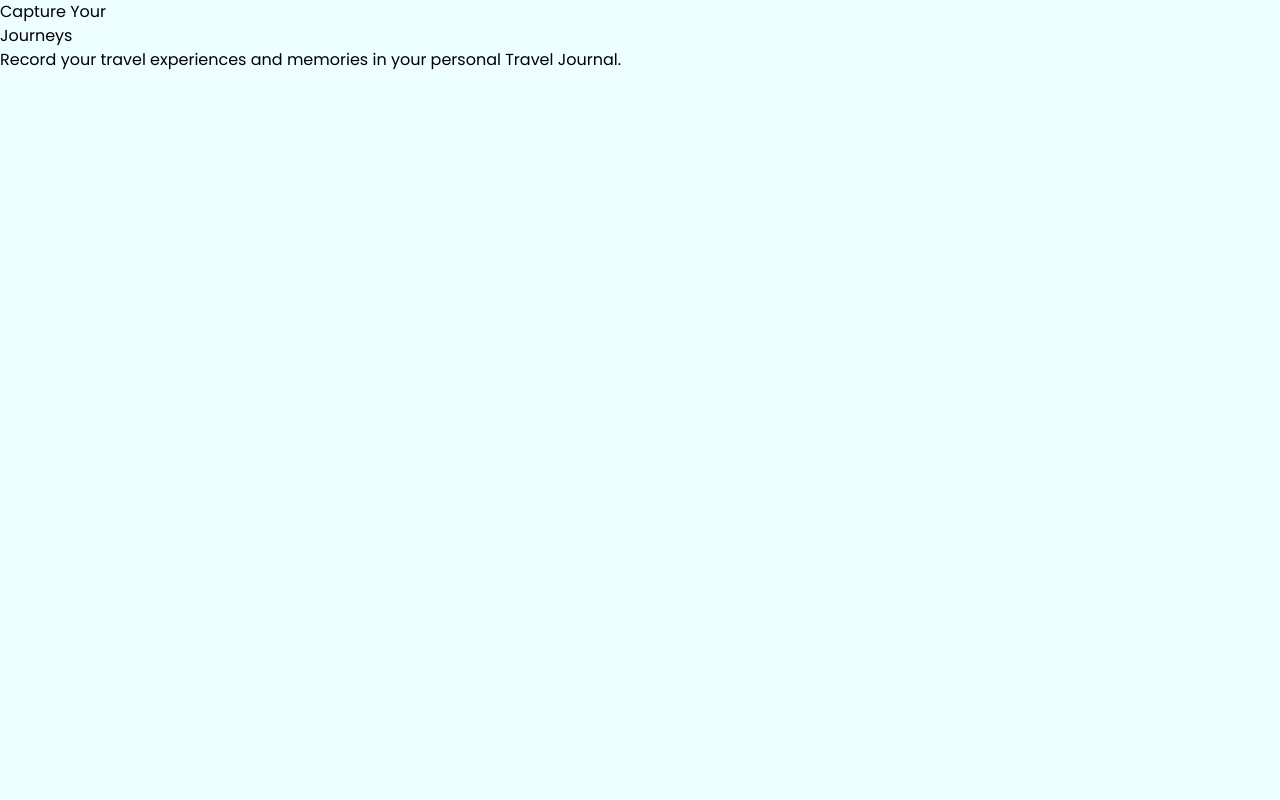
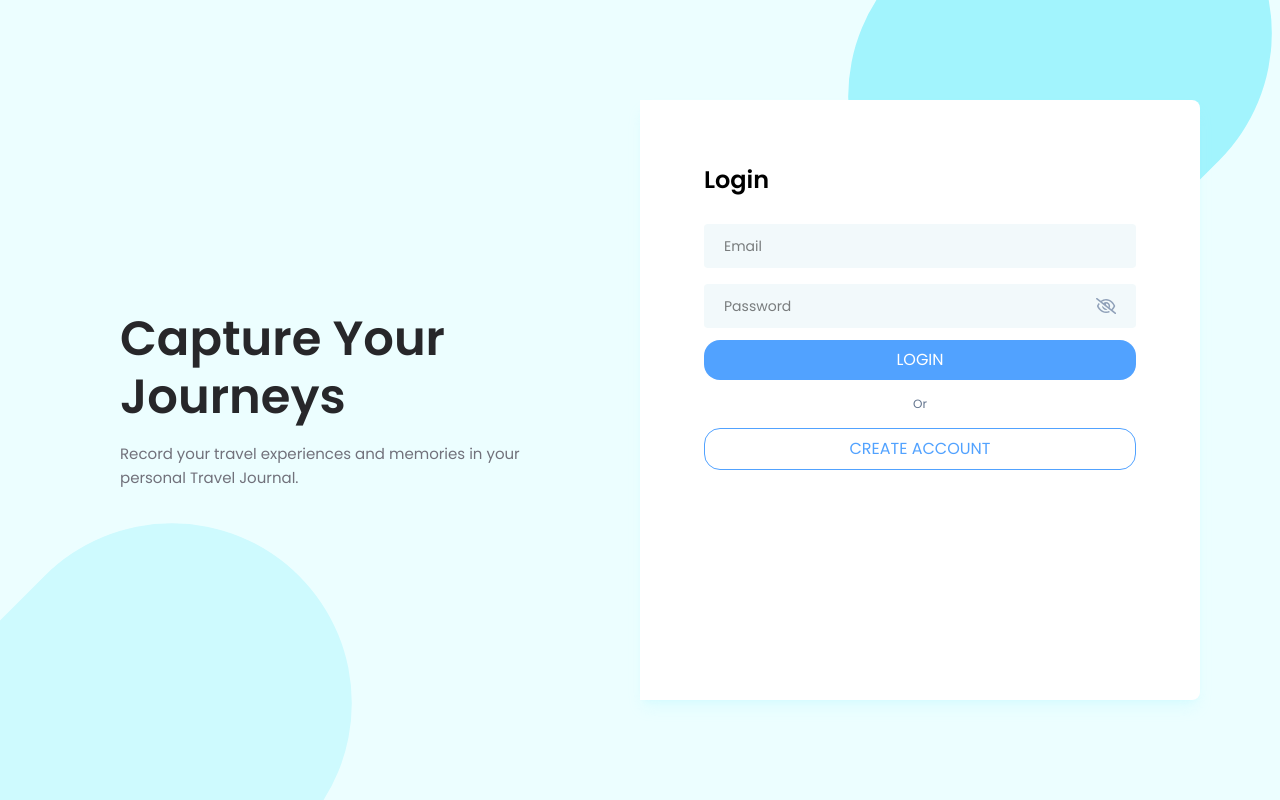
Before and after one commit to deja-v/Memento, a React (Vite) app in the folder client/: page /login in a window 1280 px wide. Built offline with nearby package versions, Linux system fonts and the light colour scheme; a web font is replaced by a local one.

Commit message:
added login page

```diff
--- a/client/package.json
+++ b/client/package.json
@@ -11,8 +11,10 @@
   },
   "dependencies": {
     "@tailwindcss/vite": "^4.0.6",
+    "axios": "^1.8.1",
     "react": "^19.0.0",
     "react-dom": "^19.0.0",
+    "react-icons": "^5.5.0",
     "react-router-dom": "^7.1.5"
   },
   "devDependencies": {
--- /dev/null
+++ b/client/src/components/input/PasswordInput.tsx
@@ -0,0 +1,37 @@
+import { useState } from "react";
+import { FaRegEye, FaRegEyeSlash } from "react-icons/fa6";
+
+
+interface PasswordInputProps {
+    value?: string;
+    onChange?: (e: React.ChangeEvent<HTMLInputElement>)=>void;
+    placeholder?: string;
+}
+
+const PasswordInput:React.FC<PasswordInputProps> = ({value, onChange , placeholder}) => {
+    const [showPassword, setShowPassword] = useState(false);
+    const toggleShowPassword = () => setShowPassword(!showPassword);
+    return (
+    <div className="flex items-center bg-cyan-600/5 px-5 rounded mb-3">
+        <input
+            value={value}
+            onChange={onChange}
+            type={showPassword ? "text" : "password"}
+            placeholder={placeholder || "Password"}
+            className="w-full text-sm bg-transparent py-3 mr-3 rounded outline-none"
+        />
+        {showPassword ? <FaRegEye
+            size={22}
+            className="text-blue-400 cursor-pointer"
+            onClick={()=>toggleShowPassword()}
+            />
+        : <FaRegEyeSlash
+            size={22}
+            className="text-slate-400 cursor-pointer"
+            onClick={()=>toggleShowPassword()}
+            />}
+    </div>
+  )
+}
+
+export default PasswordInput
--- a/client/src/pages/login.tsx
+++ b/client/src/pages/login.tsx
@@ -1,21 +1,102 @@
+import { useState } from "react";
+import { useNavigate } from "react-router-dom";
+import PasswordInput from "../components/input/PasswordInput";
+import { validateEmail } from "../utils/helper.js";
+import axiosInstance from "../utils/axiosinstance.js";
+import {isAxiosError} from "axios";
 const Login = () => {
+  const navigate = useNavigate();
+  const [email, setEmail] = useState("");
+  const [password, setPassword] = useState("");
+  const [error, setError] = useState<string | null>(null);
+
+  const handleLogin = async (e: React.FormEvent) => {
+    e.preventDefault();
+
+    if(!validateEmail(email)){
+      setError("Please enter a valid email address");
+      return;
+    }
+    if(!password){
+      setError("Please enter a password");
+      return;
+    }
+    setError("");
+
+    try{
+      const response = await axiosInstance.post("/user/login", {
+        email: email,
+        password: password
+      })
+      if(response.data &&  response.data.user){
+        localStorage.setItem("token", response.data.accessToken);
+        navigate("/dashboard");
+      }
+
+    }
+    catch (error) {
+      if (isAxiosError(error) && error.response) {
+        const data = error.response.data as { msg?: string };
+        setError(data.msg || "An unexpected error occurred. Please try again");
+      } else if (error instanceof Error) {
+        setError(error.message);
+      } else {
+        setError("An unexpected error occurred. Please try again");
+      }
+    }
+  };
+
   return (
     <div className="h-screen bg-cyan-50 overflow-hidden relative">
-      <div className="">
-        <div className="">
+      <div className="login-ui-box right-10 -top-40"></div>
+      <div className="login-ui-box bg-cyan-100 -bottom-40 right-3/4"></div>
+
+      <div className="container h-screen flex items-center justify-center px-20 mx-auto">
+        <div className="w-2/4 h-[90vh] flex items-center bg-login-bg-img bg-cover bg-center rounded-lg p-10 z-50">
           <div>
-            <h4 className="">
+            <h4 className="text-5xl text-zinc-800 font-semibold leading-[58px]">
               Capture Your <br /> Journeys
             </h4>
-            <p className="">
-              Record your travel experiences and memories in your personal Travel Journal.
+            <p className="text-[15px] text-zinc-500 leading-6 pr-7 mt-4">
+              Record your travel experiences and memories in your personal
+              Travel Journal.
             </p>
           </div>
         </div>
+
+        <div className="w-2/4 h-[75vh] bg-white rounded-r-lg relative p-16 shadow-lg shadow-cyan-200/20">
+          <form onSubmit={handleLogin}>
+            <h4 className="text-2xl font-semibold mb-7">Login</h4>
+            <input
+              type="text"
+              placeholder="Email"
+              className="input-box"
+              value={email}
+              onChange={(e) => setEmail(e.target.value)}
+            />
+
+            <PasswordInput
+            value={password}
+            onChange={(e)=> setPassword(e.target.value)}
+            />
+            {error && <p className="text-red-500 text-xs pb-1">{error}</p>}
+
+            <button type="submit" className="btn-primary">
+              LOGIN
+            </button>
+            <p className="text-xs text-slate-500 text-center my-4">Or</p>
+            <button
+              type="button"
+              className="btn-secondary"
+              onClick={() => navigate("/signUp")}
+            >
+              CREATE ACCOUNT
+            </button>
+          </form>
+        </div>
       </div>
-
     </div>
-  )
+  );
 };
 
 export default Login;
--- a/client/src/styles.css
+++ b/client/src/styles.css
@@ -10,3 +10,19 @@
         overflow-x: hidden;
     }
 }
+
+@Layer components{
+    .input-box {
+        @apply w-full text-sm bg-cyan-600/5 rounded px-5 py-3 mb-4 outline-none;
+    }
+    .btn-primary{
+        @apply w-full bg-blue-400 rounded-2xl text-white p-2 cursor-pointer hover:bg-blue-500 transition duration-300 ease-in-out
+    }
+    .btn-secondary{
+        @apply w-full bg-white border border-blue-400 rounded-2xl text-blue-400 p-2 cursor-pointer hover:bg-blue-50  transition duration-300 ease-in-out
+    }
+
+    .login-ui-box{
+        @apply w-90 h-[450px] rounded-full bg-cyan-200 absolute rotate-45
+    }
+}
--- /dev/null
+++ b/client/src/utils/axiosinstance.ts
@@ -0,0 +1,25 @@
+import axios from "axios";
+import { BASE_URL } from "./constants";
+
+const axiosInstance = axios.create({
+  baseURL: BASE_URL,
+  timeout: 10000,
+  headers: {
+    "Content-type": "application/json",
+  },
+});
+
+axiosInstance.interceptors.request.use(
+    (config) => {
+        const accessToken = localStorage.getItem("token");
+        if(accessToken){
+            config.headers.Authorization = `Bearer ${accessToken}`;
+        }
+        return config;
+    },
+    (error) => {
+        return Promise.reject(error);
+    }
+);
+
+export default axiosInstance;
--- /dev/null
+++ b/client/src/utils/constants.ts
@@ -0,0 +1 @@
+export const BASE_URL = "http://localhost:3000";
--- /dev/null
+++ b/client/src/utils/helper.ts
@@ -0,0 +1,4 @@
+export const validateEmail = (email: string): boolean => {
+    const regex = /^[^\s@]+@[^\s@]+\.[^\s@]+$/;
+    return regex.test(email);
+}
```
Also changed, not shown: 2 other files (tests, documents, lock files or other folders).
